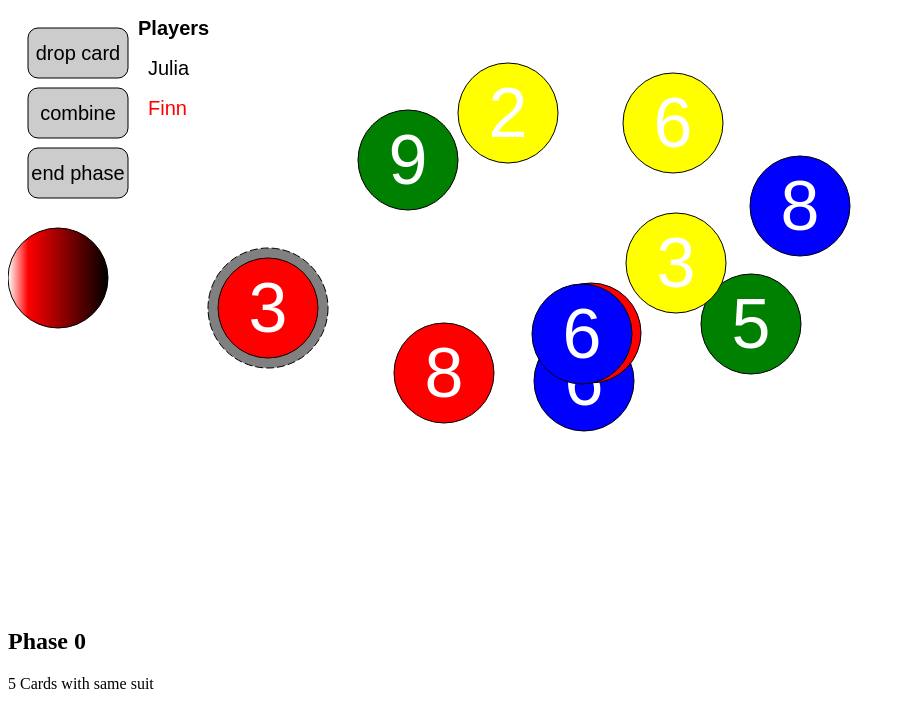
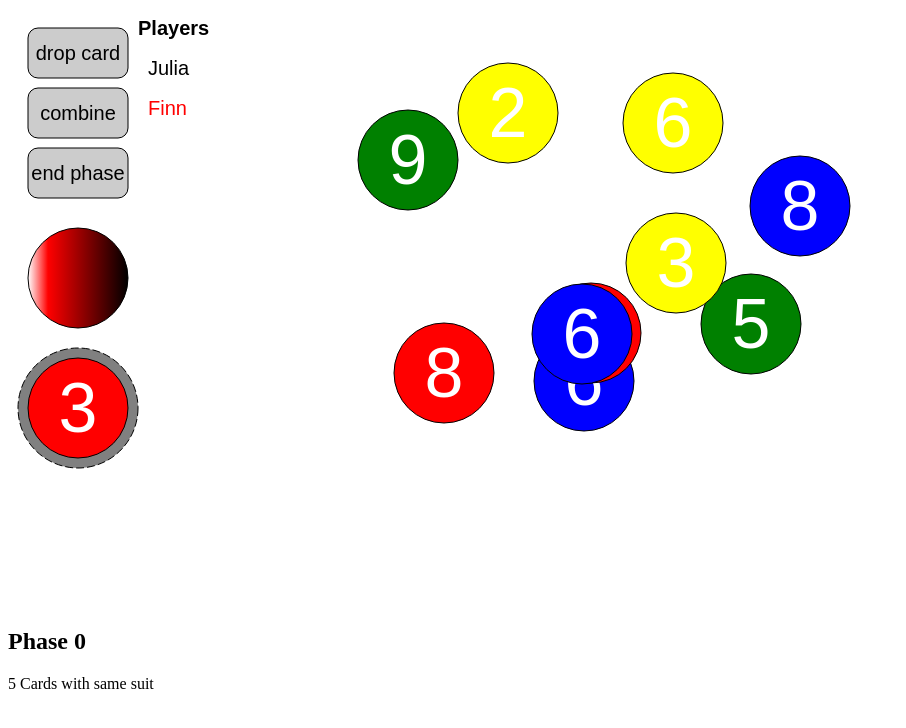
Before and after one commit to juliaguar/CardQuests, a plain HTML site: page index.html in a window 1280 px wide. Shown: the whole page, without its empty margins (0-906 px from the left). Drawn offline with Linux system fonts and the light colour scheme.

Commit message:
New positions for stacks

```diff
--- a/index.html
+++ b/index.html
@@ -17,8 +17,11 @@ var cardWidth = 150;
 var cardHeight = 200;
 var cardRadius = 50;
 
-var discardedCardsX = 260;
-var discardedCardsY = 300;
+var discardedCardsX = 70;
+var discardedCardsY = 400;
+
+var deckX = 70;
+var deckY = 270;
 
 var setPhaseLabel = function(number, description) {
 	document.getElementById("phase-number").innerHTML = "Phase " + number;
@@ -28,9 +31,7 @@ var setPhaseLabel = function(number, description) {
 
 var Deck = function() {
 
-	var cardX = 50, cardY = 270;
-
-	var blankCard = paper.circle(cardX, cardY, cardRadius);
+	var blankCard = paper.circle(deckX, deckY, cardRadius);
 	blankCard.attr({
 		fill: "0-#fff-#f00:20-#000",
 	});
```
